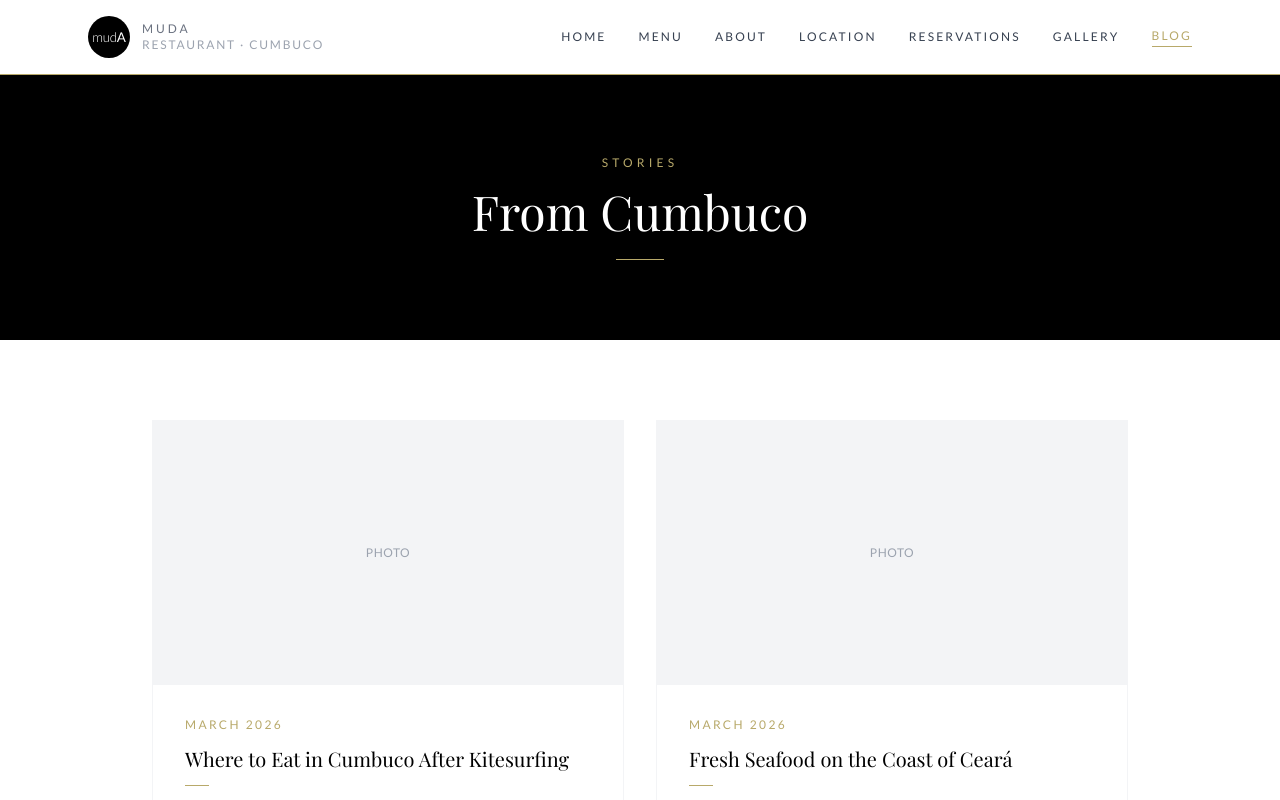
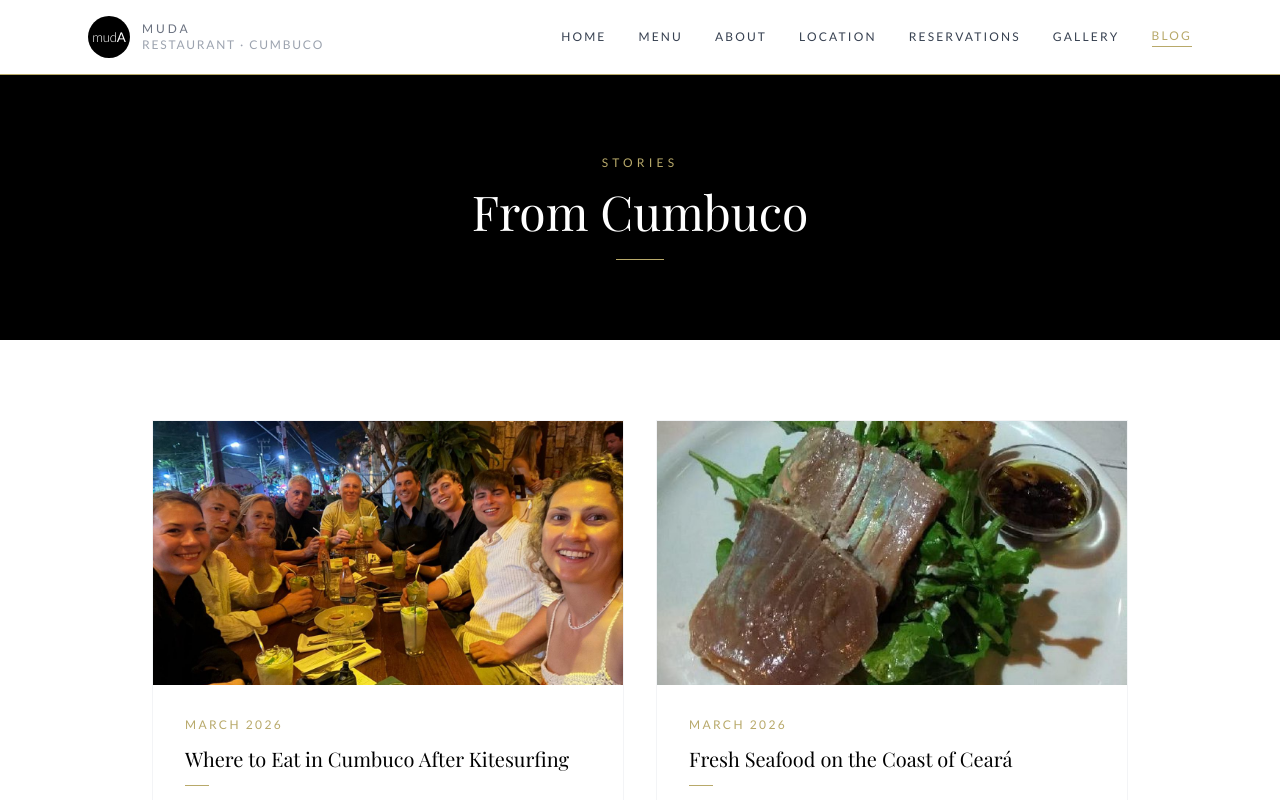
Before and after one commit to SparkwaveAI1/muda-restaurant, a React (Vite) app: page /blog in a window 1280 px wide. Shown: the top 800 px of the page. Built offline with nearby package versions, Linux system fonts and the light colour scheme; a web font is replaced by a local one.

Commit message:
fix(blog): show post images on blog index page [NO-TASK: muda-blog]

```diff
--- a/src/pages/Blog.tsx
+++ b/src/pages/Blog.tsx
@@ -22,9 +22,13 @@ export default function Blog() {
           <div className="grid md:grid-cols-2 gap-8">
             {blogPosts.map((post) => (
               <article key={post.slug} className="border border-gray-100 hover:border-gold transition-colors duration-300 group">
-                <div className="aspect-video bg-gray-100 flex items-center justify-center">
-                  <div className="text-xs text-gray-400 font-body tracking-wider uppercase">Photo</div>
-                </div>
+                {post.image ? (
+                  <img src={post.image} alt={post.imageAlt ?? post.title} className="w-full aspect-video object-cover" />
+                ) : (
+                  <div className="aspect-video bg-gray-100 flex items-center justify-center">
+                    <div className="text-xs text-gray-400 font-body tracking-wider uppercase">Photo</div>
+                  </div>
+                )}
                 <div className="p-8">
                   <div className="text-xs tracking-[0.2em] uppercase text-gold font-body mb-3">{post.date}</div>
                   <h2 className="font-heading text-xl mb-3 group-hover:text-gold transition-colors">{post.title}</h2>
```
